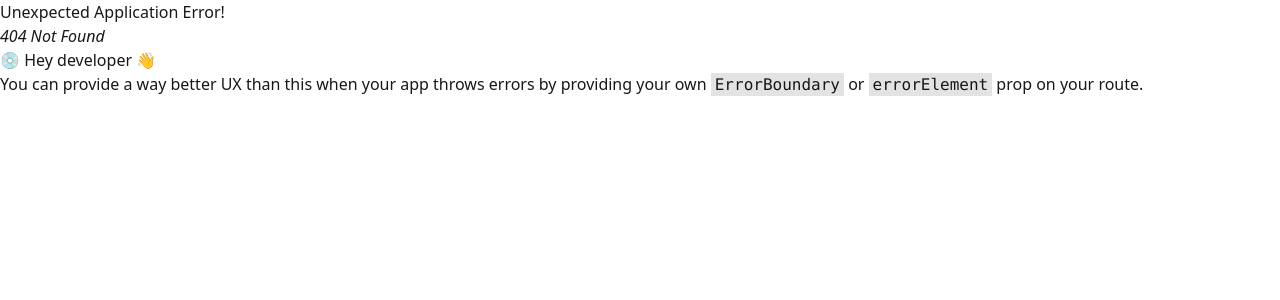
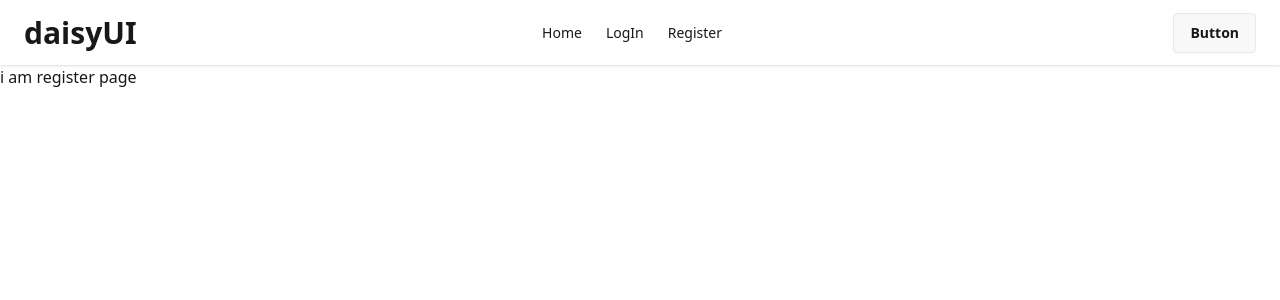
Before and after one commit to rimpakasundi07/Email-Password-Auth, a React (Vite) app: page /register in a window 1280 px wide. Before the commit this address had no page. Shown: the top 300 px of the page. Built offline with nearby package versions, Linux system fonts and the light colour scheme.

Commit message:
added link to home, register, login

```diff
--- /dev/null
+++ b/src/components/Login/Login.jsx
@@ -0,0 +1,11 @@
+import React from "react";
+
+const Login = () => {
+  return (
+    <div>
+      <p>I am log in page</p>
+    </div>
+  );
+};
+
+export default Login;
--- a/src/components/Navbar/Navbar.jsx
+++ b/src/components/Navbar/Navbar.jsx
@@ -46,12 +46,12 @@ const Navbar = () => {
             {links}
           </ul>
         </div>
-        <a className="btn btn-ghost text-xl">daisyUI</a>
+        <a className="lg:text-3xl font-bold text-xl ml-4">daisyUI</a>
       </div>
       <div className="navbar-center hidden lg:flex">
         <ul className="menu menu-horizontal px-1">{links}</ul>
       </div>
-      <div className="navbar-end">
+      <div className="navbar-end mr-4 ">
         <a className="btn">Button</a>
       </div>
     </div>
--- /dev/null
+++ b/src/components/Register/Register.jsx
@@ -0,0 +1,11 @@
+import React from "react";
+
+const Register = () => {
+  return (
+    <div>
+      <p>i am register page</p>
+    </div>
+  );
+};
+
+export default Register;
--- a/src/main.jsx
+++ b/src/main.jsx
@@ -6,6 +6,8 @@ import "./index.css";
 import App from "./App.jsx";
 import Root from "./layout/Root.jsx";
 import Home from "./components/Home/Home.jsx";
+import Register from "./components/Register/Register.jsx";
+import Login from "./components/Login/Login.jsx";
 
 const router = createBrowserRouter([
   {
@@ -16,6 +18,14 @@ const router = createBrowserRouter([
         index: true,
         Component: Home,
       },
+      {
+        path: "register",
+        Component: Register,
+      },
+      {
+        path: "login",
+        Component: Login,
+      },
     ],
   },
 ]);
```
